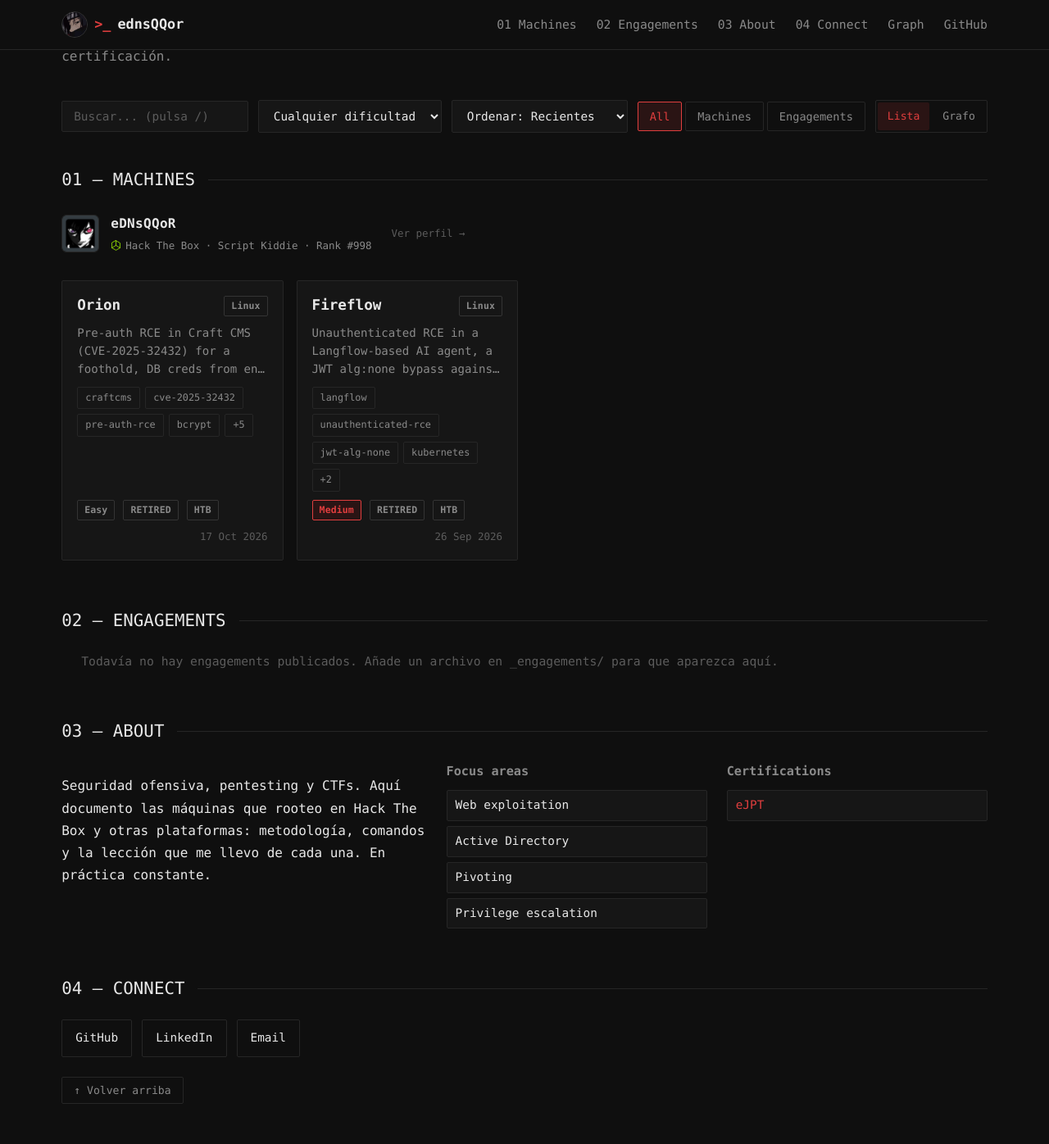
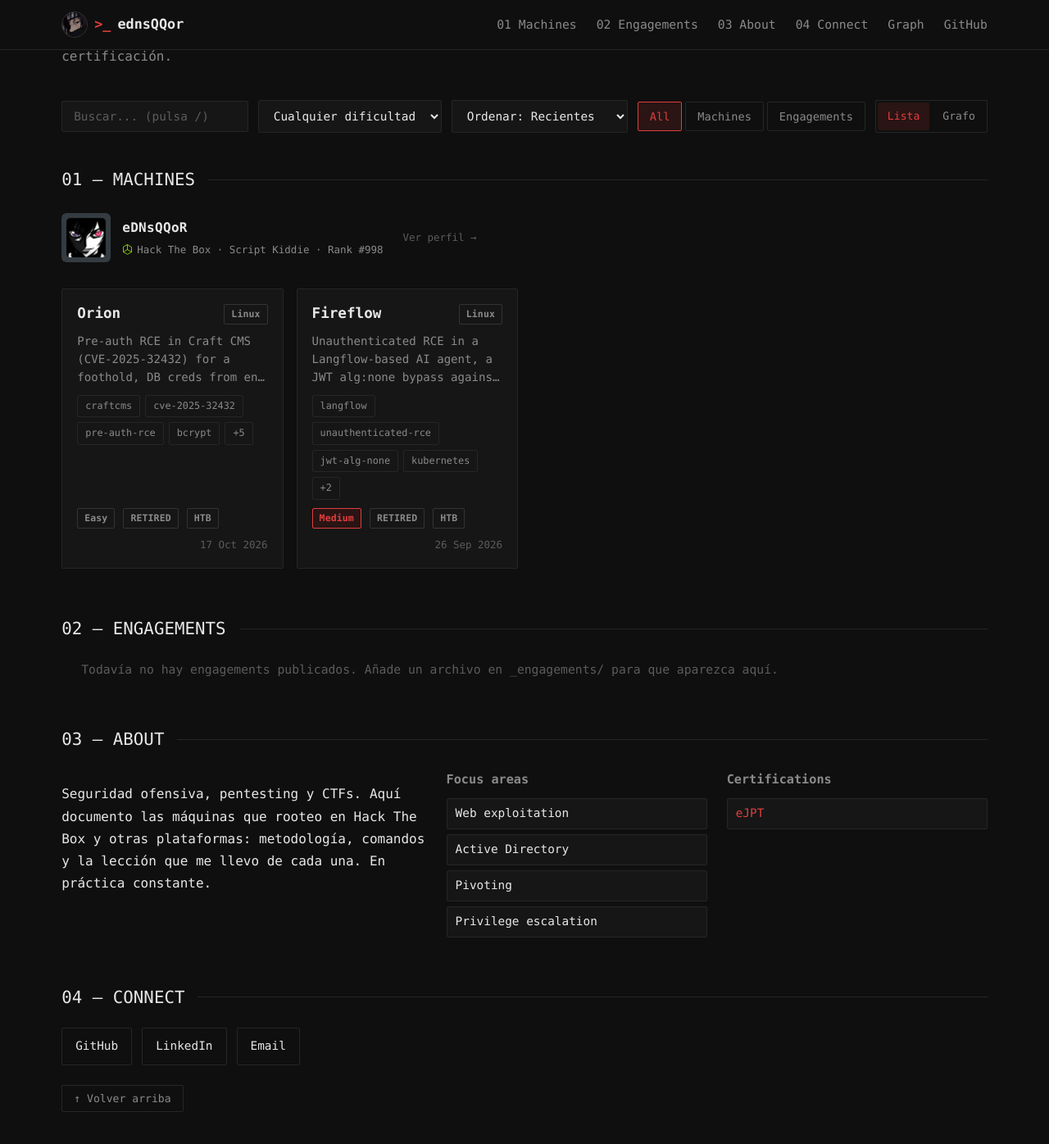
Before and after one commit to ednsQQor/ednsQQor.github.io, a Jekyll site: the page built from index.html, in a window 1280 px wide and 1400 px high, scrolled down 421 px. Shown: the top 1396 px of the window at 82% size. Built offline with Jekyll 4.4.1, drawn with Linux system fonts in a browser that asks for light colours.

Commit message:
Perfil HTB: avatar mas grande (60px) y sin borde gris

```diff
--- a/assets/css/style.css
+++ b/assets/css/style.css
@@ -879,7 +879,7 @@
 }
 .htb-profile:hover { text-decoration: none; }
 .htb-profile:hover .htb-name { color: var(--accent); }
-.htb-avatar { width: 46px; height: 46px; border-radius: 6px; flex: none; border: 1px solid var(--hairline); }
+.htb-avatar { width: 60px; height: 60px; border-radius: 6px; flex: none; }
 .htb-cube { width: 13px; height: 13px; vertical-align: -2px; margin-right: 5px; }
 .htb-info { display: flex; flex-direction: column; gap: 3px; min-width: 0; }
 .htb-name { font-family: var(--font-display); font-weight: 600; font-size: 1rem; color: var(--text); letter-spacing: 0.02em; }
```
